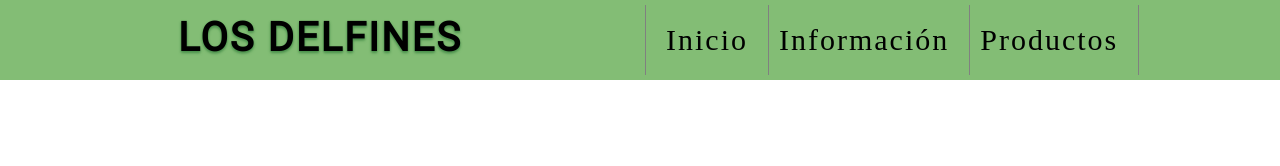
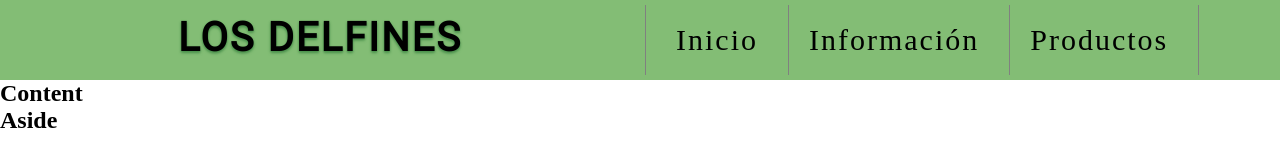
Before and after one commit to AlexanderMats30/Proyect-Floats, a plain HTML site: page index.html in a window 1280 px wide. Drawn offline with Linux system fonts and the light colour scheme.

Commit message:
Content Aside

```diff
--- a/css/styles.scss
+++ b/css/styles.scss
@@ -71,6 +71,7 @@ $color-quaternary: rgb(78,148,79);
                 font-size: 30px;
                 letter-spacing: 2px;
                 color: black;
+                padding: 10px;
             }
         }
     }
--- a/index.html
+++ b/index.html
@@ -26,6 +26,16 @@
             </ul>
         </nav>
         <!-- End Navbar -->
+        <!-- Start Content -->
+        <section id="content">
+            <h2>Content</h1>
+        </section>
+        <!-- End Content -->
+        <!-- Start Aside -->
+        <aside id="aside">
+            <h2>Aside</h2>
+        </aside>
+        <!-- End Aside -->
     </main>
 </body>
 </html>
```
Also changed, not shown: css/styles.css, 1 other file.
